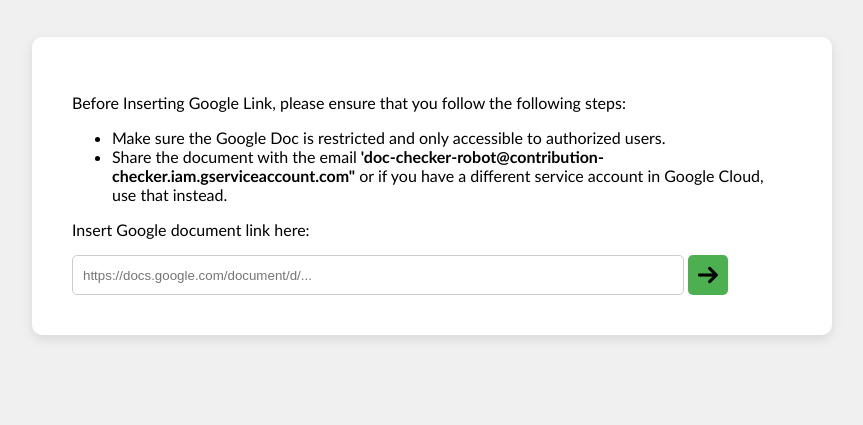
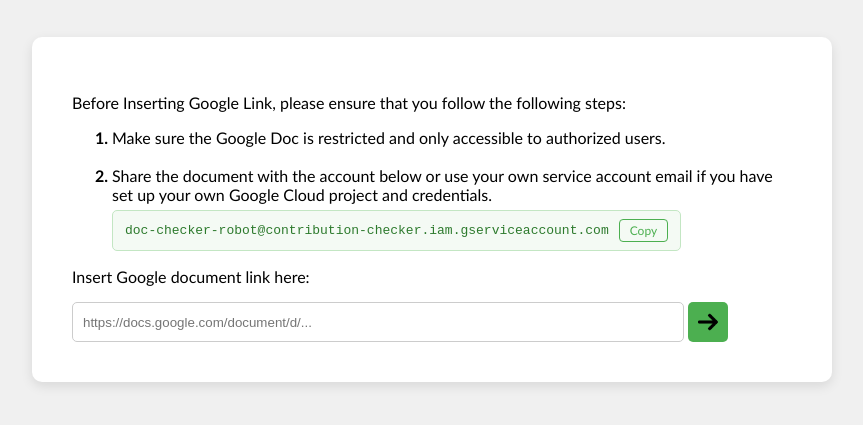
Before and after one commit to stoney456/zero-gpt-document-checker, a website: page static/front_page.html in a window 1280 px wide. Shown: the part 157-582 px from the top of the page, without its empty margins (208-1071 px from the left). Drawn offline with Linux system fonts and the light colour scheme.

Commit message:
Code Update

```diff
--- a/static/front_page.html
+++ b/static/front_page.html
@@ -20,13 +20,15 @@
 
     <div id="front-page-container">
 
-
         <p>Before Inserting Google Link, please ensure that you follow the following steps:</p>
-            <ul>
-                <li>Make sure the Google Doc is restricted and only accessible to authorized users.</li>
-                <li>Share the document with the email <b>'doc-checker-robot@contribution-checker.iam.gserviceaccount.com"</b>
-                or if you have a different service account in Google Cloud, use that instead.</li>
-            </ul>
+            <ol>
+                <li>Make sure the Google Doc is restricted and only accessible to authorized users.</li><br>
+                <li>Share the document with the account below or use your own service account email if you have set up your own Google Cloud project and credentials.
+                    <div id="service-account"><b>doc-checker-robot@contribution-checker.iam.gserviceaccount.com</b>
+                    <button id='copy-button' type="button" onclick="copyAccount(this)">Copy</button>
+                    </div>
+                </li>
+            </ol>
 
         <p>Insert Google document link here:</p>
         <input type="text" id="doc-url" placeholder="https://docs.google.com/document/d/...">
--- a/styles/style.css
+++ b/styles/style.css
@@ -68,6 +68,52 @@ body {
     margin: 40px auto; /* Added 40px top/bottom margin to center it vertically on the page */
     box-shadow: 0 4px 12px rgba(0, 0, 0, 0.1); /* Slightly deeper shadow to match the larger size */
     box-sizing: border-box; /* Keeps padding from breaking your width calculations */
+}
+
+#service-account {
+    display: inline-flex;
+    align-items: center;
+    gap: 10px;
+    background-color: #f4faf4;
+    border: 1px solid #c3e6c3;
+    border-radius: 5px;
+    padding: 8px 12px;
+    margin-top: 6px;
+}
+
+#service-account b {
+    font-family: 'Courier New', monospace;
+    font-size: 13px;
+    font-weight: normal;
+    color: #2d7a2d;
+    user-select: all;
+}
+
+#copy-button {
+    background: none;
+    border: 1px solid #4CAF50;
+    color: #4CAF50;
+    border-radius: 4px;
+    padding: 3px 10px;
+    font-size: 12px;
+    font-family: Calibri, sans-serif;
+    cursor: pointer;
+    white-space: nowrap;
+    transition: background-color 0.2s, color 0.2s;
+}
+
+#copy-button:hover {
+    background-color: #4CAF50;
+    color: white;
+}
+
+#copy-button.copied {
+    background-color: #4CAF50;
+    color: white;
+}
+
+ol > li::marker {
+  font-weight: bold;
 }
 
 #doc-url {
```
Also changed, not shown: scripts/main.js (+13 -0 lines).
